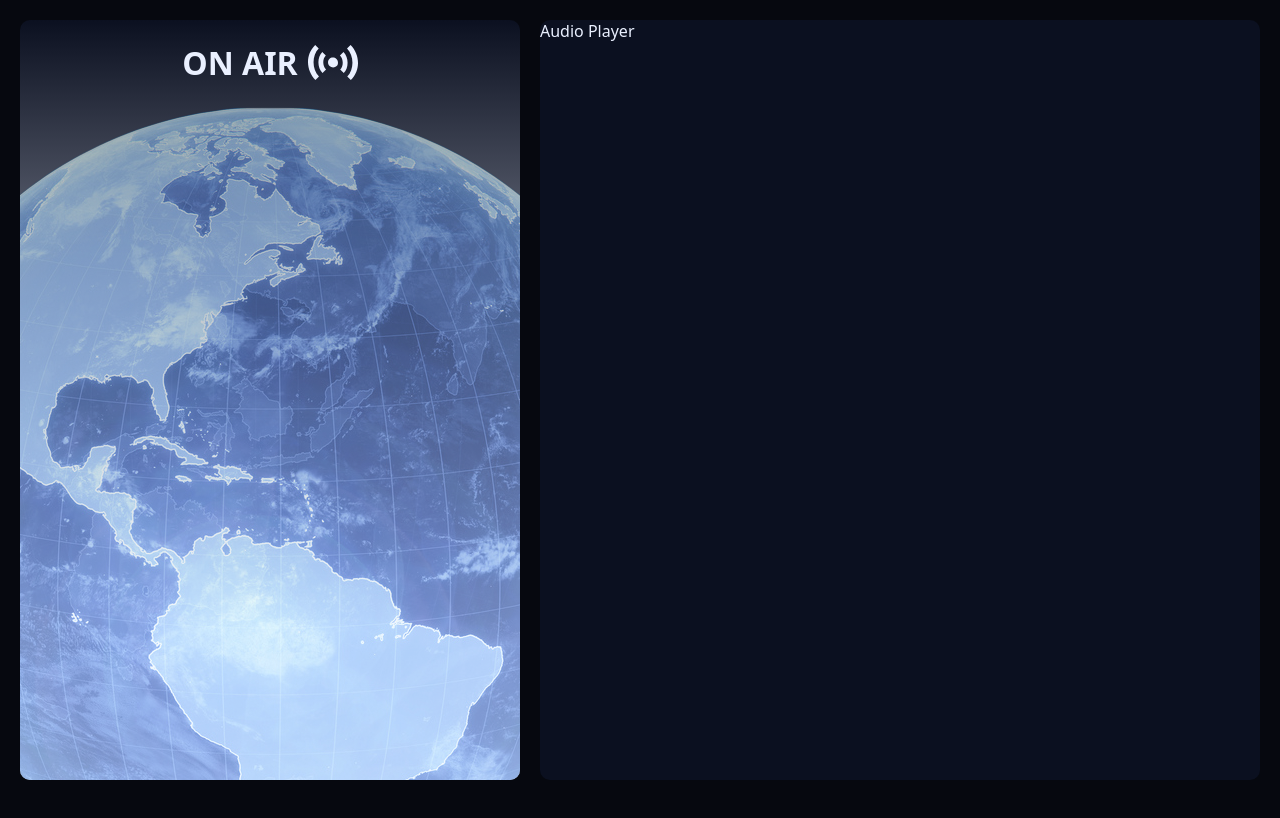
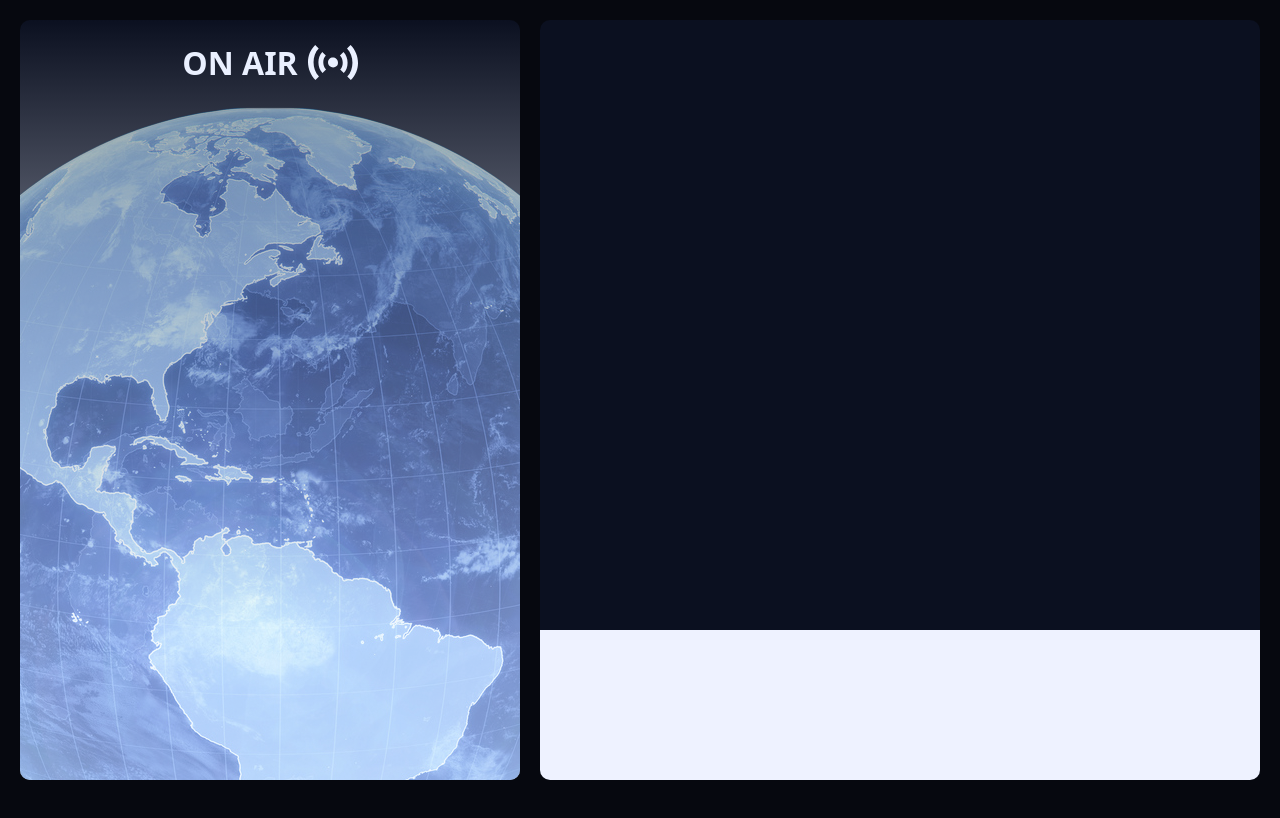
Before and after one commit to IncredibleCT3/panther, a Next.js app: page / in a window 1280 px wide. Shown: the top 818 px of the page. Built offline with nearby package versions, Linux system fonts and the light colour scheme.

Commit message:
right div layout setup

```diff
--- a/app/components/MusicPlayer.tsx
+++ b/app/components/MusicPlayer.tsx
@@ -5,8 +5,13 @@ const MusicPlayer = () => {
   return (
     <div className="main-container flex space-around">
         <SideBar />
-        <div className="audio-container">
-            Audio Player
+        <div className="audio-container flex flex-column space-between">
+            <div className="thumbnail-container">
+
+            </div>
+            <div className="controls-container">
+
+            </div>
         </div>
     </div>
   );
--- a/app/globals.css
+++ b/app/globals.css
@@ -7,6 +7,7 @@
   --bg:#06080f;
   --panel:#0b1020;
   --panel2:#0f1733;
+  --panel3: #eef2ff;
 
   --text:#eaf0ff;
   --muted:#a9b6d6;
@@ -110,6 +111,18 @@ body{
   background: var(--panel);
   border-radius: 10px;
   transition: background .25s ease, border-color .25s ease;
+  overflow: hidden;
+}
+
+.controls-container {
+  min-height: 150px;
+  width: 100%;
+  background: var(--panel3);
+}
+
+.thumbnail-container {
+  height: (100% - 100px);
+  width: 100%;
 }
 
 /* =========================
@@ -118,6 +131,10 @@ body{
 
 .flex {
   display: flex;
+}
+
+.flex-column {
+  flex-direction: column;
 }
 
 .align-center {
```
Also changed, not shown: app/components/MusicPlayer.module.css (added).
